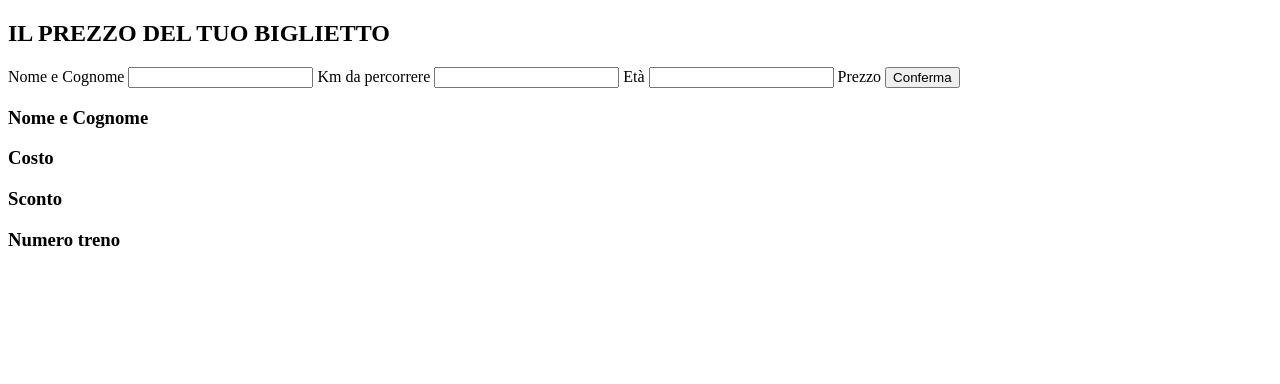
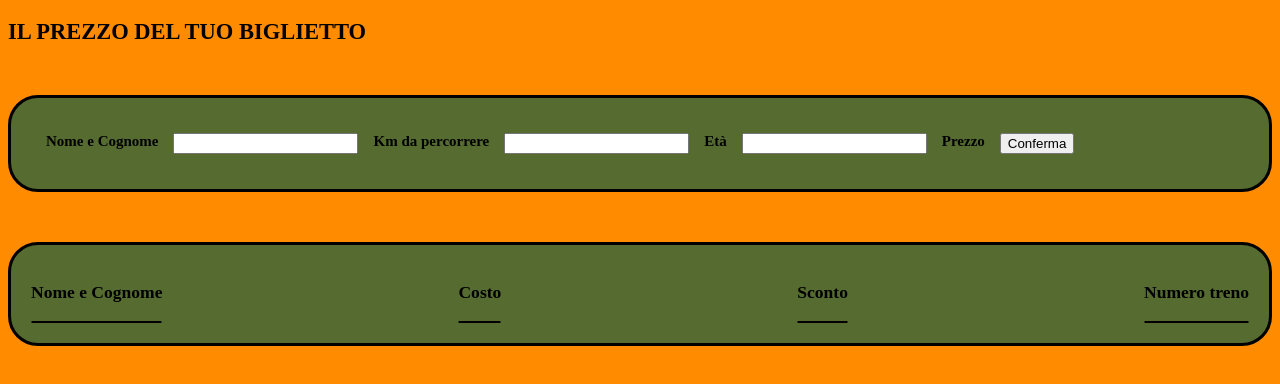
Before and after one commit to arnaldorosa/js-biglietto-treno-form, a plain HTML site: page index.html in a window 1280 px wide. Drawn offline with Linux system fonts and the light colour scheme.

Commit message:
css added

```diff
--- a/index.html
+++ b/index.html
@@ -9,13 +9,13 @@
 <body>
     <h2>IL PREZZO DEL TUO BIGLIETTO</h2>
     <div class="style-box">
-        <label for="user-name">Nome e Cognome</label>
+        <label for="user-name"><strong>Nome e Cognome</strong></label>
         <input type="text" id="user-name">
-        <label for="user-km">Km da percorrere</label>
+        <label for="user-km"><strong>Km da percorrere</strong></label>
         <input type="text" id="user-km">
-        <label for="user-age">Età</label>
+        <label for="user-age"><strong>Età</strong></label>
         <input type="text" id="user-age">
-        <span id="price">Prezzo</span>
+        <span id="price"><strong>Prezzo</strong></span>
         <button id="send-btn">Conferma</button>
     </div>
 
--- a/style.css
+++ b/style.css
@@ -0,0 +1,34 @@
+body {
+    background-color: darkorange;
+    font-size: 15px;
+}
+
+.style-box {
+    background-color: darkolivegreen;
+    display: flex;
+    margin: 50px auto;
+    padding: 35px;
+    text-align: center;
+    border: 3px solid black;
+    border-radius: 30px;
+    gap: 15px;
+}
+
+.card {
+    display: flex;
+    justify-content: space-between;
+    background-color: darkolivegreen;
+    margin: 10px auto;
+    padding: 20px;
+    border: 3px solid black;
+    border-radius: 30px;
+}
+
+.text {
+    display: flex;
+    justify-content: center;
+    background-color: lightgreen;
+    border: 1px solid black;
+    border-radius: 30px;
+    text-align: center;
+}
```
